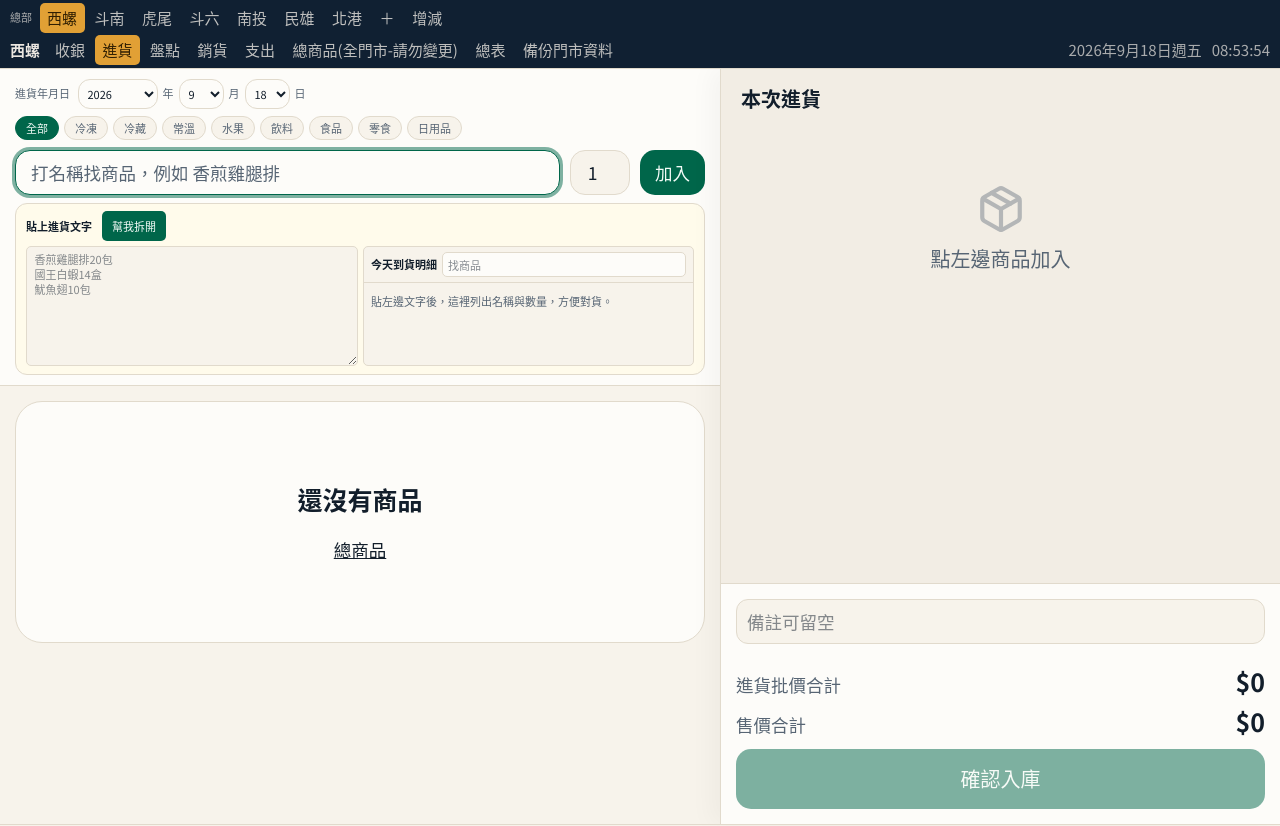
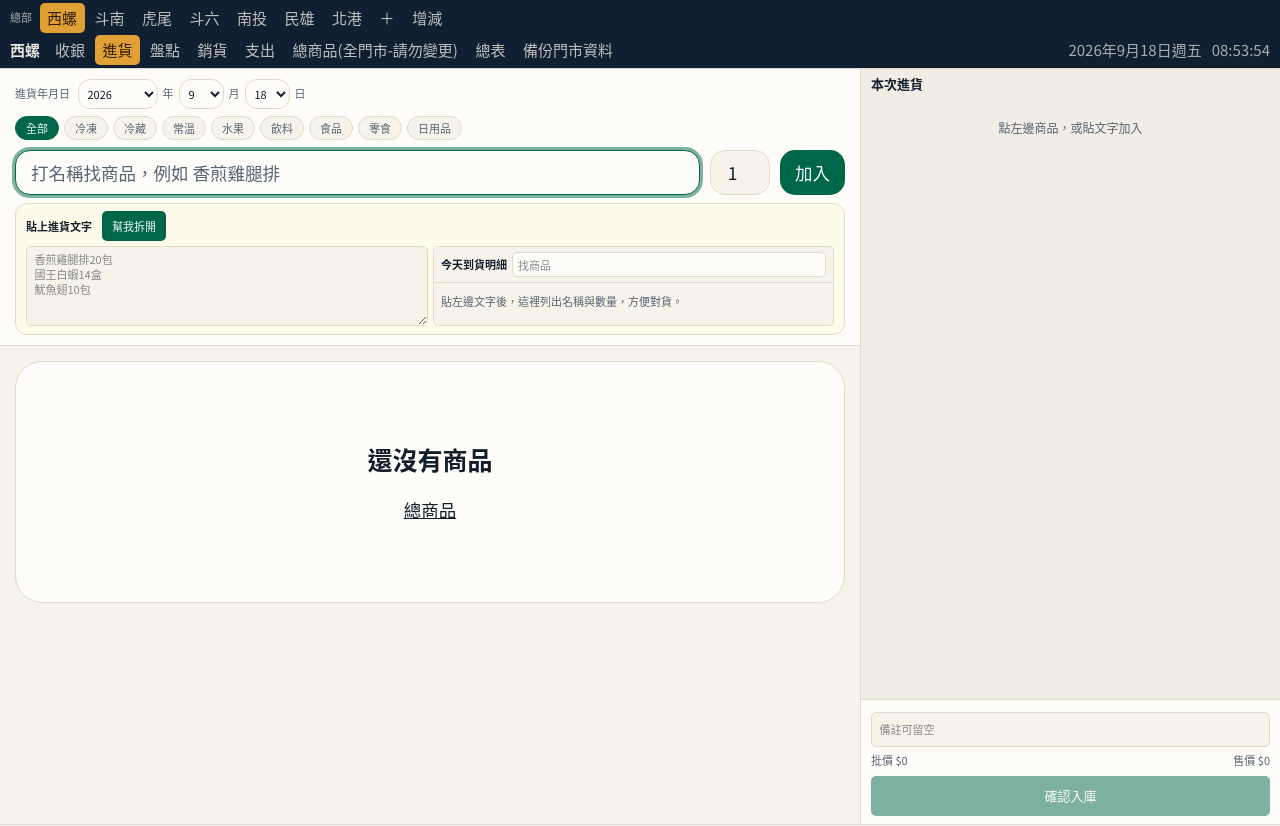
Before and after one commit to samsam60076-maker/sop, a Next.js app in the folder men-shi-pos/: page /purchases in a window 1280 px wide. Shown: the top 826 px of the page. Built offline with nearby package versions, Linux system fonts and the light colour scheme.

Commit message:
Shrink 本次進貨 so 確認入庫 stays a small strip.

```diff
--- a/men-shi-pos/components/purchase-paste-panel.tsx
+++ b/men-shi-pos/components/purchase-paste-panel.tsx
@@ -103,11 +103,11 @@ export function PurchasePastePanel({
         <textarea
           value={text}
           onChange={(event) => applyText(event.target.value)}
-          rows={6}
-          className="max-h-40 min-h-24 w-full resize-y rounded border bg-background px-1.5 py-1 text-[11px] leading-snug"
+          rows={3}
+          className="max-h-24 min-h-16 w-full resize-y rounded border bg-background px-1.5 py-1 text-[11px] leading-snug"
           placeholder={"香煎雞腿排20包\n國王白蝦14盒\n魷魚翅10包"}
         />
-        <div className="flex max-h-40 min-h-24 flex-col rounded border bg-background">
+        <div className="flex max-h-24 min-h-16 flex-col rounded border bg-background">
           <div className="flex items-center gap-1 border-b px-1.5 py-1">
             <p className="shrink-0 text-[11px] font-semibold">今天到貨明細</p>
             <input
--- a/men-shi-pos/components/purchases-view.tsx
+++ b/men-shi-pos/components/purchases-view.tsx
@@ -1,7 +1,7 @@
 "use client";
 
 import { useMemo, useRef, useState } from "react";
-import { Minus, Package, Plus, Trash2 } from "lucide-react";
+import { Minus, Plus, Trash2 } from "lucide-react";
 import { toast } from "sonner";
 import { ProductTypeahead } from "@/components/product-typeahead";
 import { PurchasePastePanel } from "@/components/purchase-paste-panel";
@@ -368,84 +368,68 @@ export function PurchasesView() {
 
   const cartPanel = (
     <div className="mx-auto flex h-full min-h-0 w-full max-w-md flex-col lg:max-w-none">
-      <div className="flex items-center justify-between px-4 py-3">
-        <p className="text-base font-semibold">
+      <div className="flex items-center justify-between px-2 py-1">
+        <p className="text-[13px] font-semibold">
           {itemCount === 0 ? "本次進貨" : `本次進貨 · ${itemCount} 件`}
         </p>
-        {lines.length > 0 && (
+        {lines.length > 0 ? (
           <button
             type="button"
-            className="text-sm text-muted-foreground hover:text-foreground"
+            className="text-[11px] text-muted-foreground hover:text-foreground"
             onClick={() => setLines([])}
           >
             清空
           </button>
-        )}
+        ) : null}
       </div>
-      <div className="min-h-0 flex-1 overflow-y-auto px-3">
+      <div className="min-h-0 flex-1 overflow-y-auto px-1.5">
         {lines.length === 0 ? (
-          <div className="flex min-h-40 flex-col items-center justify-center gap-2 text-muted-foreground">
-            <Package className="size-10 opacity-40" />
-            <p className="text-base font-medium">點左邊商品加入</p>
-          </div>
+          <p className="px-1 py-4 text-center text-[12px] text-muted-foreground">
+            點左邊商品，或貼文字加入
+          </p>
         ) : (
-          <ul className="divide-y">
+          <ul>
             {lines.map((line) => {
               const amount = Number(line.qty) || 0;
               const cost = Number(line.unitCost) || 0;
               return (
-                <li key={line.key} className="space-y-2 py-2.5">
-                  <div className="flex items-start gap-3">
-                    <div className="min-w-0 flex-1">
-                      <p className="text-base font-medium leading-snug">
+                <li
+                  key={line.key}
+                  className="grid grid-cols-[minmax(0,1fr)_auto] items-center gap-x-1 border-b border-dashed py-0.5"
+                >
+                  <p className="truncate text-[12px] font-medium leading-tight">
                     {line.name}
+                    <span className="ml-1 font-normal tabular-nums text-muted-foreground">
+                      {twd(amount * cost)}
+                    </span>
                   </p>
-                      <p className="mt-0.5 text-sm tabular-nums text-muted-foreground">
-                        批價 {twd(amount * cost)} · 售價 {twd(amount * line.price)}
-                      </p>
-                    </div>
-                    <div className="flex shrink-0 items-center gap-1">
+                  <div className="flex items-center gap-0.5">
                     <button
                       type="button"
-                        className="flex size-10 items-center justify-center rounded-md border bg-background"
+                      className="flex size-6 items-center justify-center rounded border bg-background"
                       onClick={() => setLineQty(line.key, amount - 1)}
                       aria-label="減少"
                     >
-                        <Minus className="size-4" />
+                      <Minus className="size-3" />
                     </button>
                     <input
                       type="number"
                       min={1}
                       value={line.qty}
                       onChange={(event) =>
-                          setLineQty(
-                            line.key,
-                            Number(event.target.value) || 0,
-                          )
+                        setLineQty(line.key, Number(event.target.value) || 0)
                       }
-                        className="h-10 w-12 rounded-md border bg-background text-center text-base tabular-nums"
+                      className="h-6 w-8 rounded border bg-background text-center text-[12px] tabular-nums"
                       aria-label={`${line.name} 數量`}
                     />
                     <button
                       type="button"
-                        className="flex size-10 items-center justify-center rounded-md border bg-background"
+                      className="flex size-6 items-center justify-center rounded border bg-background"
                       onClick={() => setLineQty(line.key, amount + 1)}
                       aria-label="增加"
                     >
-                        <Plus className="size-4" />
+                      <Plus className="size-3" />
                     </button>
-                      <button
-                        type="button"
-                        className="ml-0.5 flex size-10 items-center justify-center rounded-md text-muted-foreground hover:bg-muted hover:text-destructive"
-                        onClick={() => setLineQty(line.key, 0)}
-                        aria-label={`移除 ${line.name}`}
-                      >
-                        <Trash2 className="size-4" />
-                      </button>
-                    </div>
-                  </div>
-                  <div className="flex flex-wrap items-center gap-1.5">
-                    <span className="text-sm text-muted-foreground">批價</span>
                     <input
                       type="number"
                       min={0}
@@ -460,9 +444,18 @@ export function PurchasesView() {
                           ),
                         )
                       }
-                      className="h-8 w-16 rounded-md border bg-background px-1 text-center text-base tabular-nums"
+                      className="h-6 w-12 rounded border bg-background px-0.5 text-center text-[12px] tabular-nums"
                       aria-label={`${line.name} 批價`}
+                      title="批價"
                     />
+                    <button
+                      type="button"
+                      className="flex size-6 items-center justify-center rounded text-muted-foreground hover:text-destructive"
+                      onClick={() => setLineQty(line.key, 0)}
+                      aria-label={`移除 ${line.name}`}
+                    >
+                      <Trash2 className="size-3" />
+                    </button>
                   </div>
                 </li>
               );
@@ -470,33 +463,20 @@ export function PurchasesView() {
           </ul>
         )}
       </div>
-      <div className="border-t bg-card p-3">
-        <label className="mb-2 block">
-          <span className="sr-only">備註</span>
+      <div className="border-t bg-card px-2 py-1.5">
         <input
           value={note}
           onChange={(event) => setNote(event.target.value)}
           placeholder="備註可留空"
-            className="mb-2 h-9 w-full rounded-md border bg-background px-2 text-sm outline-none focus-visible:border-ring"
+          className="mb-1 h-7 w-full rounded border bg-background px-1.5 text-[11px] outline-none focus-visible:border-ring"
         />
-        </label>
-        <div className="mb-2 space-y-1">
-          <div className="flex items-baseline justify-between gap-3">
-            <span className="text-sm text-muted-foreground">進貨批價合計</span>
-            <span className="font-heading text-xl font-semibold tabular-nums">
-              {twd(draftTotal)}
-            </span>
-          </div>
-          <div className="flex items-baseline justify-between gap-3">
-            <span className="text-sm text-muted-foreground">售價合計</span>
-            <span className="font-heading text-xl font-semibold tabular-nums">
-              {twd(draftRetail)}
-            </span>
-          </div>
+        <div className="mb-1 flex items-baseline justify-between gap-2 text-[11px] tabular-nums">
+          <span className="text-muted-foreground">批價 {twd(draftTotal)}</span>
+          <span className="text-muted-foreground">售價 {twd(draftRetail)}</span>
         </div>
         <button
           type="button"
-          className="h-12 w-full rounded-lg bg-primary text-base font-medium text-primary-foreground disabled:opacity-50"
+          className="h-8 w-full rounded bg-primary text-[13px] font-medium text-primary-foreground disabled:opacity-50"
           disabled={lines.length === 0 && !picked && !query.trim()}
           onClick={submit}
         >
@@ -631,7 +611,7 @@ export function PurchasesView() {
         </div>
       </section>
 
-      <aside className="border-t bg-muted/70 lg:w-[26rem] lg:shrink-0 lg:border-t-0 lg:border-l lg:shadow-[-8px_0_24px_rgba(0,0,0,0.04)] xl:w-[28rem]">
+      <aside className="border-t bg-muted/70 lg:w-[20rem] lg:shrink-0 lg:border-t-0 lg:border-l xl:w-[21rem]">
         <div className="lg:sticky lg:top-9 lg:h-[calc(100svh-2.25rem)]">
           {cartPanel}
         </div>
@@ -643,7 +623,7 @@ export function PurchasesView() {
           shopName={storeName}
           day={purchaseDate}
           lines={paperLines}
-          defaultOpen
+          defaultOpen={false}
         />
       </div>
     </div>
```
Lines whose indentation alone changed are shown as unchanged.
